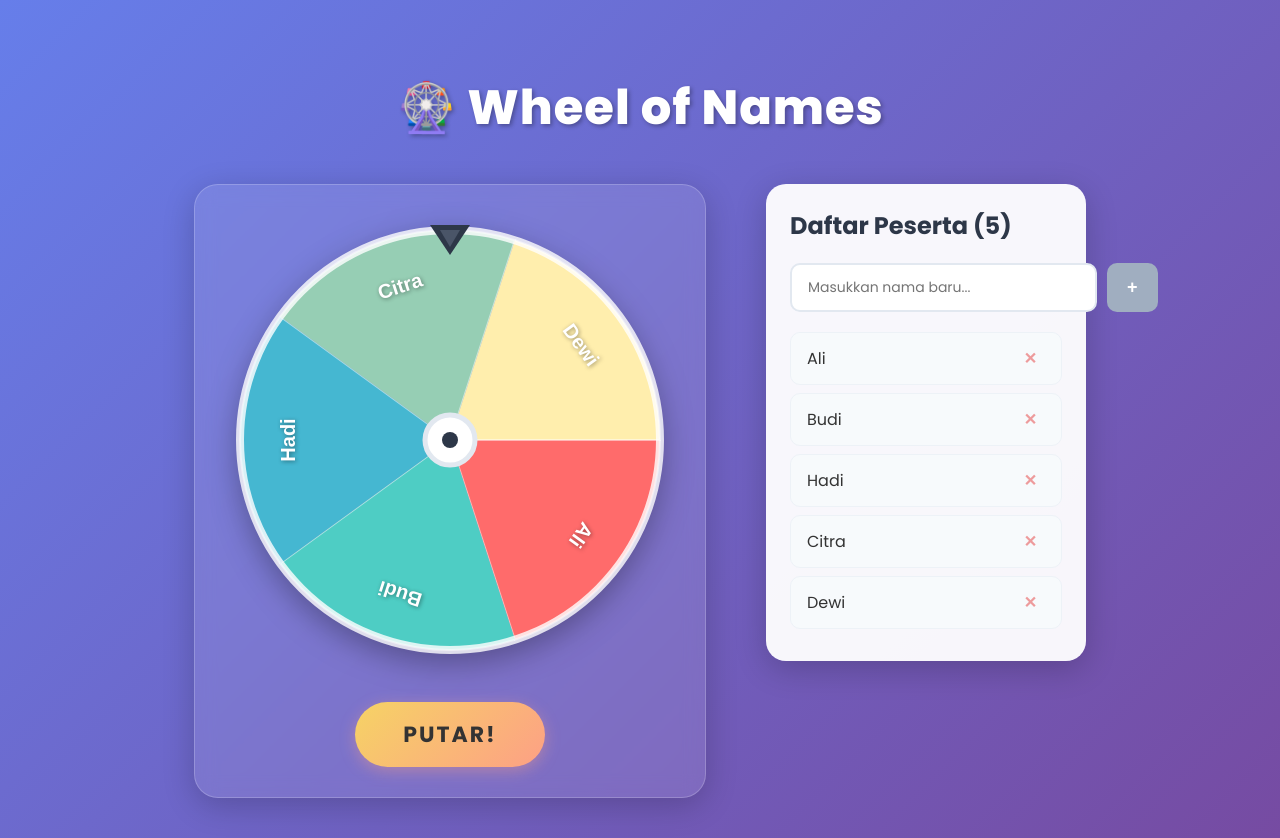
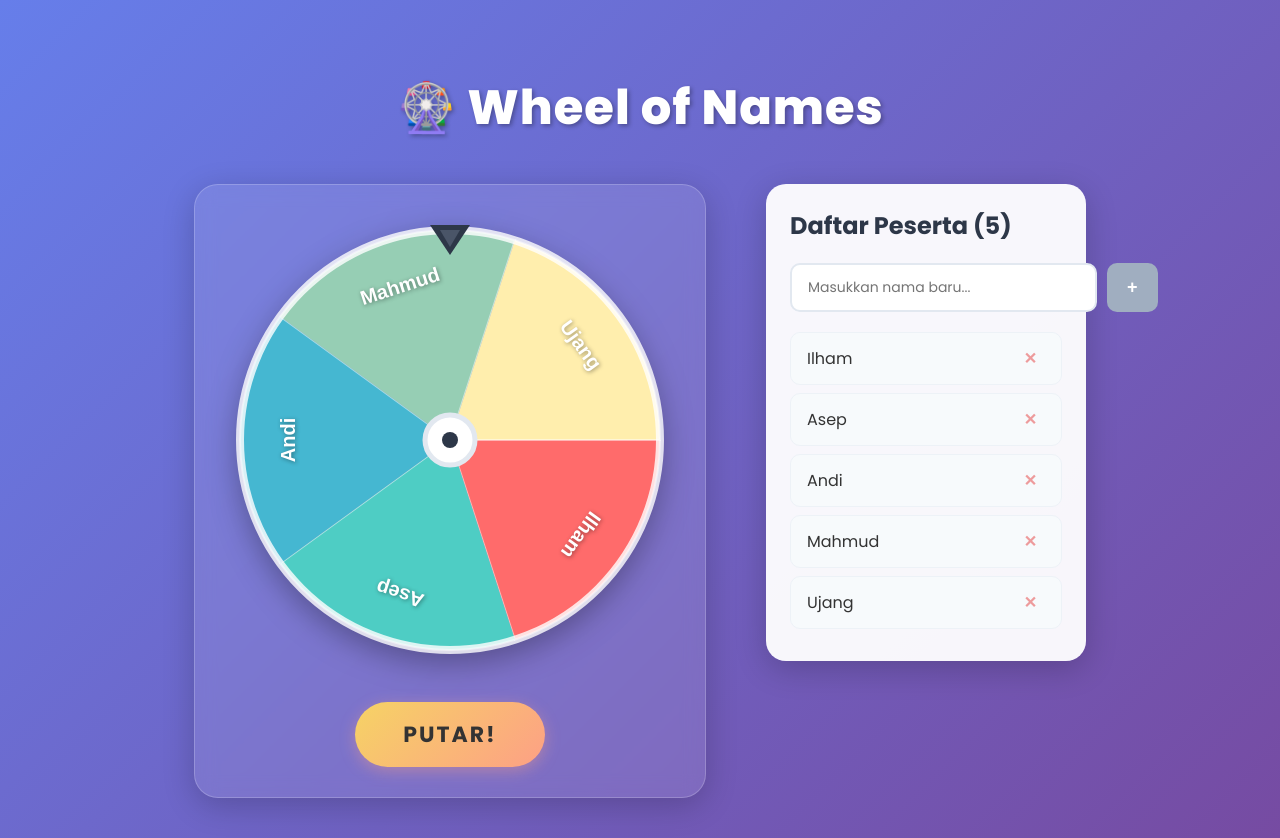
Before and after one commit to arzyadwan/Wheele-of-Name-but-FIX-WINNER, a React (Create React App) app: page / in a window 1280 px wide. Built offline with nearby package versions, Linux system fonts and the light colour scheme.

Commit message:
ganti placeholder nama

```diff
--- a/src/App.js
+++ b/src/App.js
@@ -9,7 +9,7 @@ const colors = [
 ];
 
 const WheelOfNames = () => {
-  const [names, setNames] = useState(['Ali', 'Budi', 'Hadi', 'Citra', 'Dewi']);
+  const [names, setNames] = useState(['Ilham', 'Asep', 'Andi', 'Mahmud', 'Ujang']);
   const [newName, setNewName] = useState('');
   const [winner, setWinner] = useState(null);
   const [isSpinning, setIsSpinning] = useState(false);
```
